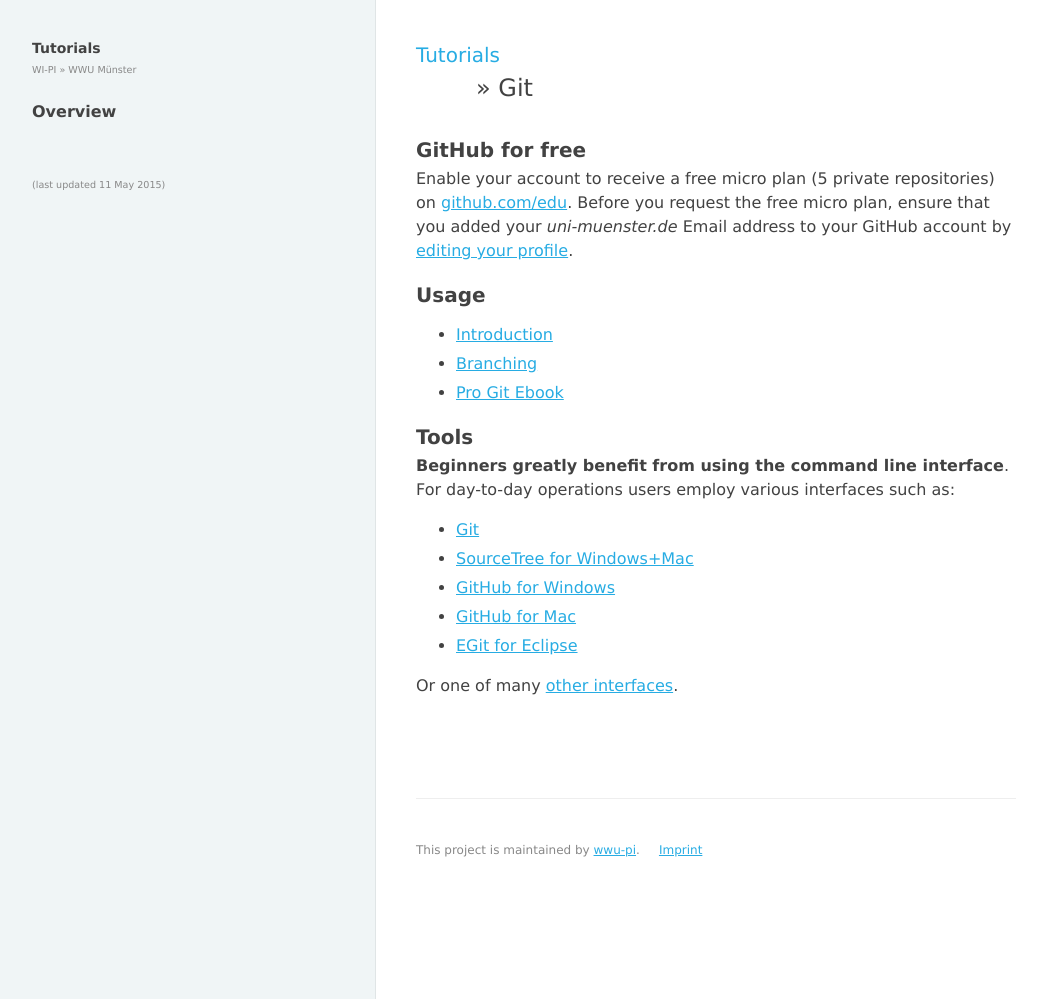
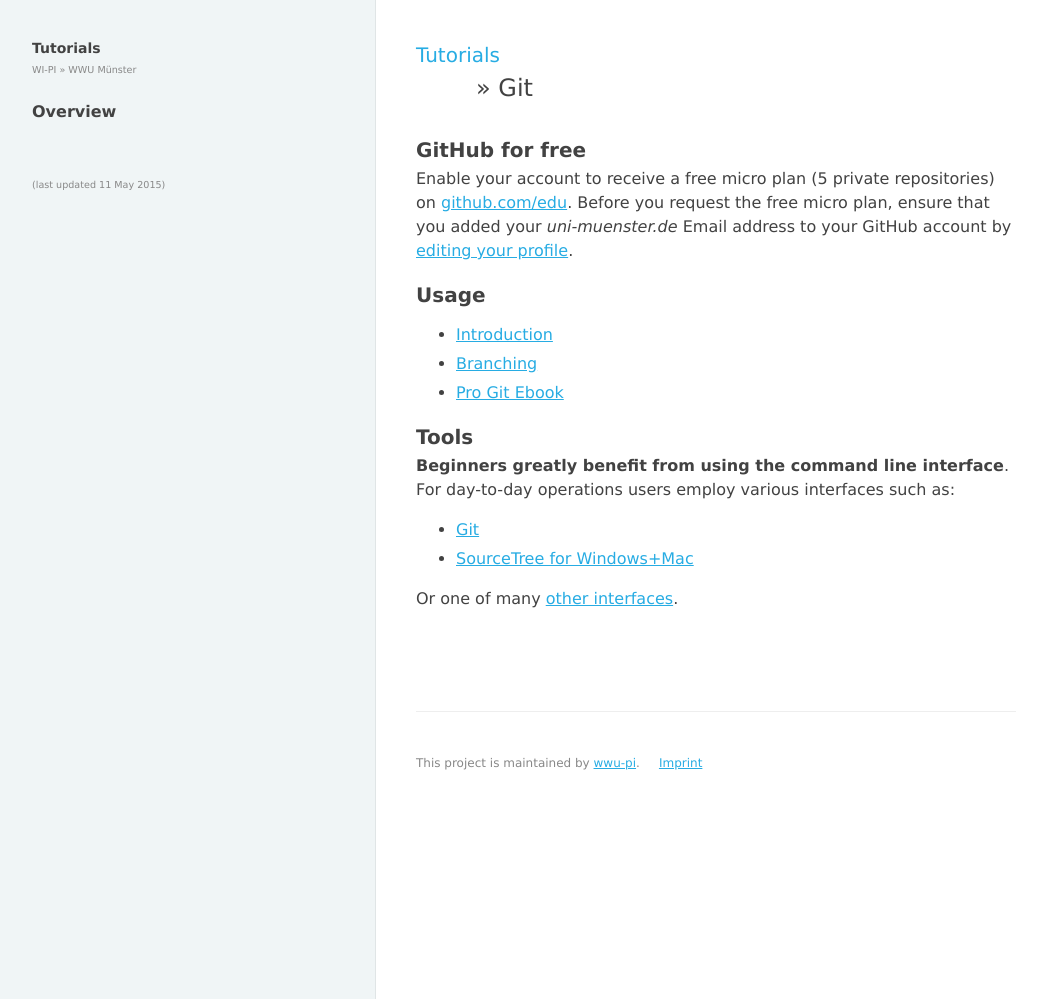
Before and after one commit to wwu-pi/tutorials, a Jekyll site: the page built from lectures/general/git.md, in a window 1280 px wide and 999 px high. Shown: the whole window, without its empty margins (8-1055 px from the left). Built offline with Jekyll 4.4.1, drawn with Linux system fonts in a browser that asks for light colours.

Commit message:
Remove references to tools

```diff
--- a/lectures/general/git.md
+++ b/lectures/general/git.md
@@ -21,8 +21,5 @@
 
 * [Git](http://git-scm.com/)
 * [SourceTree for Windows+Mac](http://www.sourcetreeapp.com/)
-* [GitHub for Windows](http://windows.github.com/)
-* [GitHub for Mac](http://mac.github.com/)
-* [EGit for Eclipse](http://eclipse.github.com/)
 
 Or one of many [other interfaces](http://git-scm.com/downloads/guis).
```
